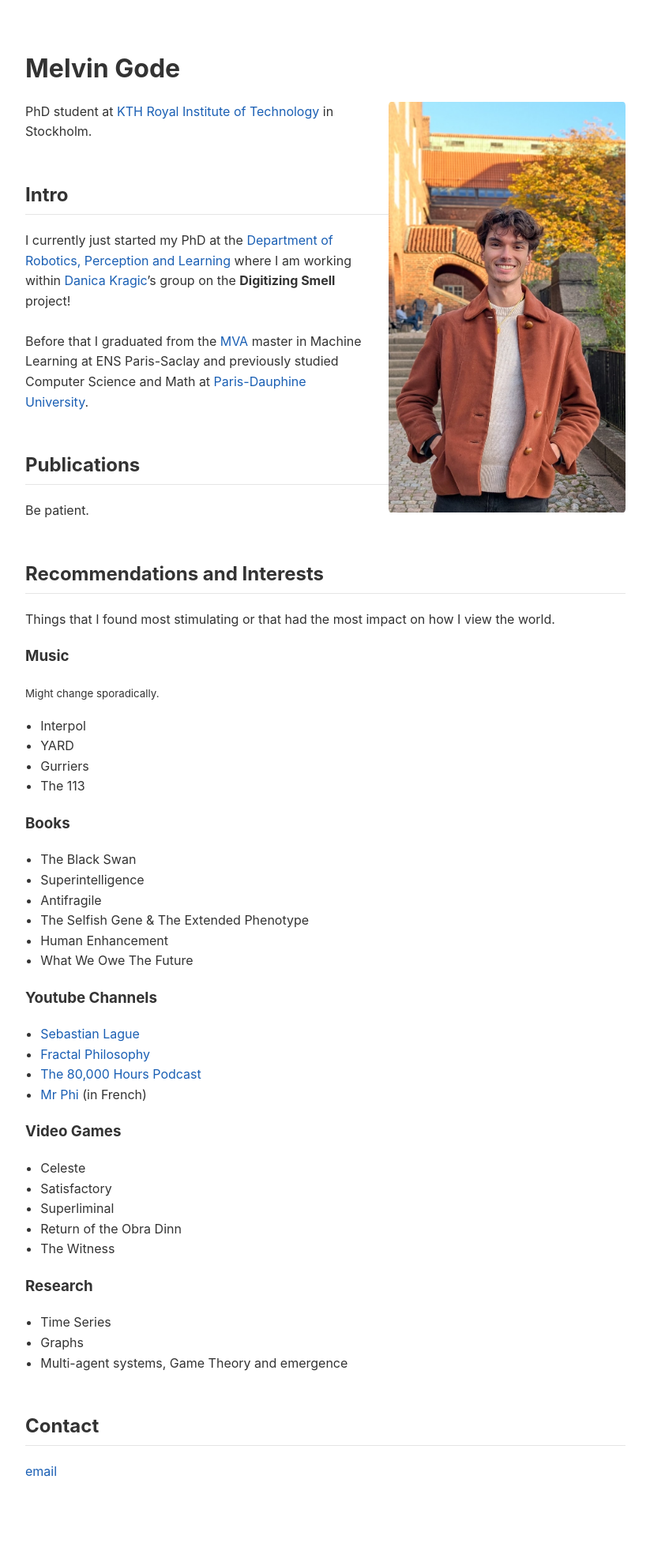
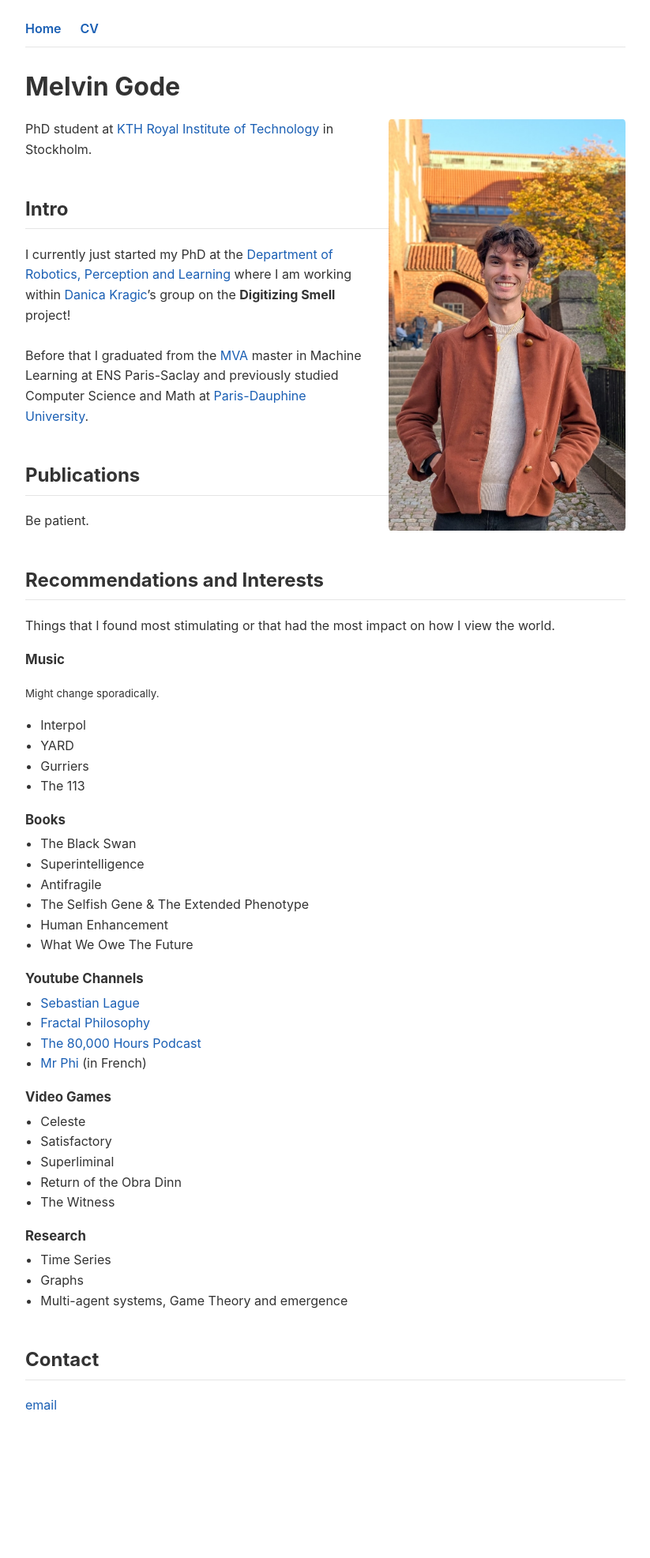
Before and after one commit to MelvinGode/melvingode.github.io, a Jekyll site: the page built from README.md, in a window 1280 px wide. Shown: the whole page at 79% size, without its empty margins (228-1051 px from the left). Built offline with Jekyll 4.4.1, drawn with Linux system fonts in a browser that asks for light colours; our own code applies the rules of GitHub Pages for plain Markdown files; after the commit the page ends 1889 px from its top, so only the background shows below that.

Commit message:
Update default.html

```diff
--- a/_layouts/default.html
+++ b/_layouts/default.html
@@ -3,27 +3,85 @@
 <head>
   <meta charset="utf-8">
   <meta name="viewport" content="width=device-width, initial-scale=1">
-  <title>{{ site.title }}</title>
+  <title>{% if page.title %}{{ page.title }} · {% endif %}{{ site.title }}</title>
   <link rel="icon" type="image/jpeg" href="{{ '/assets/uncomfortably_close_face.jpeg' | relative_url }}">
   <style>
     body {
       max-width: 760px;
       margin: 0 auto;
-      padding: 40px 20px 80px;
+      padding: 24px 20px 80px;
       font-family: -apple-system, "Segoe UI", Helvetica, Arial, sans-serif;
       line-height: 1.6;
       color: #333;
     }
-    h1 { margin-bottom: 0.2em; }
-    h2 { margin-top: 2em; padding-bottom: 0.2em; border-bottom: 1px solid #e5e5e5; }
     a { color: #1a5fb4; text-decoration: none; }
     a:hover { text-decoration: underline; }
     img { max-width: 100%; height: auto; }
-    img[align="right"] { margin: 0 0 1em 1.5em; }
-    ul { padding-left: 1.2em; }
+    ul { padding-left: 1.2em; margin-top: 0.3em; }
+
+    /* Navigation */
+    nav {
+      display: flex;
+      gap: 1.5em;
+      padding-bottom: 0.6em;
+      margin-bottom: 1.5em;
+      border-bottom: 1px solid #e5e5e5;
+      font-weight: 600;
+    }
+
+    h1 { margin: 0 0 0.2em; }
+    h2 { margin-top: 1.8em; padding-bottom: 0.2em; border-bottom: 1px solid #e5e5e5; }
+    h3 { margin: 0 0 0.2em; font-size: 1.05em; }
+
+    /* Profile photo, zoomed crop */
+    .photo {
+      float: right;
+      width: 180px;
+      height: 220px;
+      overflow: hidden;
+      margin: 0 0 1em 1.5em;
+    }
+    .photo img {
+      width: 100%;
+      height: 100%;
+      object-fit: cover;
+      object-position: 50% 30%;
+      transform: scale(1.3);
+      transform-origin: 50% 30%;
+    }
+
+    /* Collapsible section */
+    details { margin-top: 1.8em; border-bottom: 1px solid #e5e5e5; padding-bottom: 0.8em; }
+    summary {
+      cursor: pointer;
+      font-size: 1.5em;
+      font-weight: 700;
+      padding-bottom: 0.2em;
+    }
+    summary:hover { color: #1a5fb4; }
+    details > p:first-of-type { color: #666; margin-top: 0.6em; }
+
+    /* Two categories side by side */
+    .cols {
+      display: grid;
+      grid-template-columns: 1fr 1fr;
+      gap: 1.5em 2.5em;
+      margin-top: 1.2em;
+    }
+    @media (max-width: 600px) {
+      .cols { grid-template-columns: 1fr; }
+      .photo { width: 130px; height: 160px; margin-left: 1em; }
+    }
+
+    /* CV page */
+    .pdf { width: 100%; height: 85vh; border: 1px solid #ddd; margin-top: 1em; }
   </style>
 </head>
 <body>
+  <nav>
+    <a href="{{ '/' | relative_url }}">Home</a>
+    <a href="{{ '/cv/' | relative_url }}">CV</a>
+  </nav>
   {{ content }}
 </body>
 </html>
```
